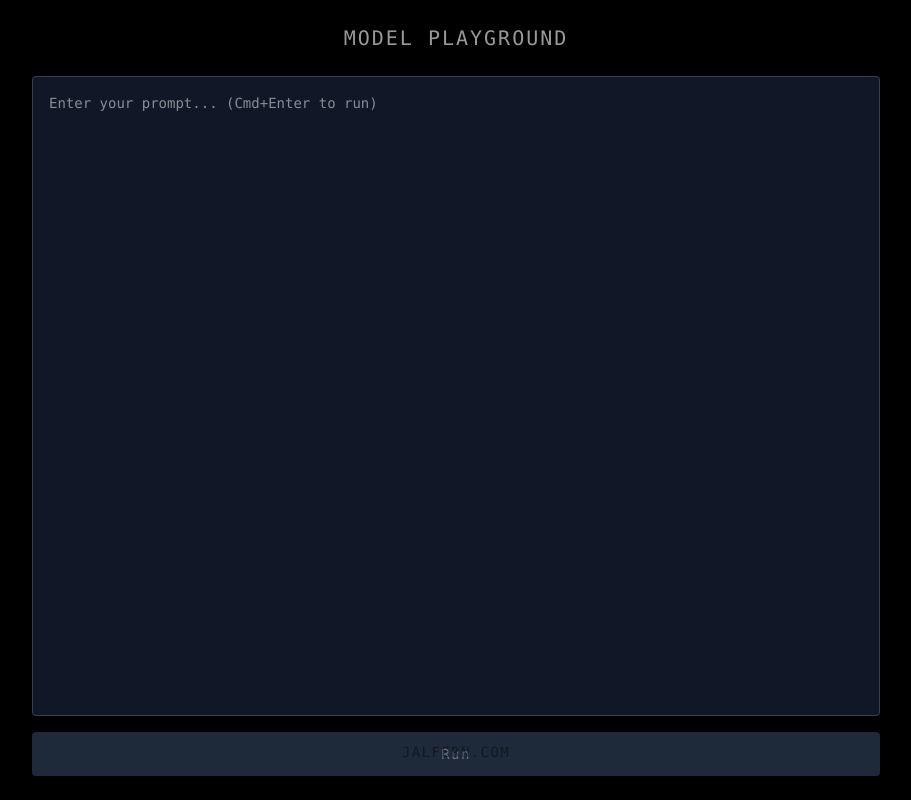
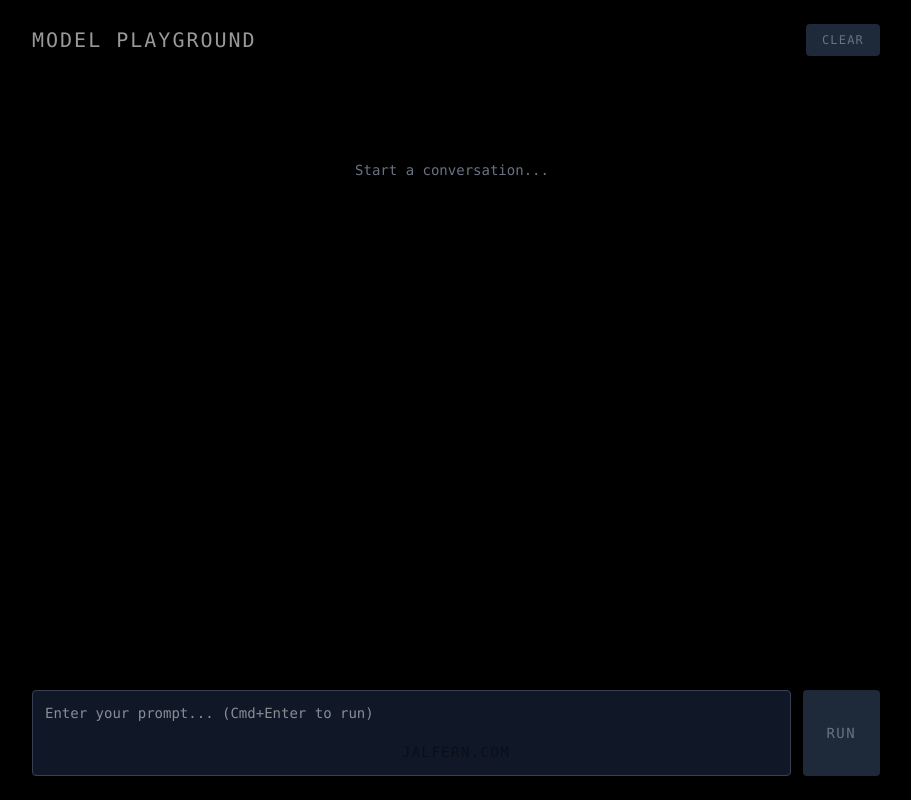
Before and after one commit to jalfern/jalfern, a React (Vite) app: page /playground in a window 1280 px wide. Shown: the whole page, without its empty margins (184-1095 px from the left). Built offline with nearby package versions, Linux system fonts and the light colour scheme.

Commit message:
feat: add conversation history with context passing for model memory

```diff
--- a/src/components/Playground.jsx
+++ b/src/components/Playground.jsx
@@ -1,33 +1,52 @@
-import { useState, useRef } from 'react'
+import { useState, useRef, useEffect } from 'react'
 
 export default function Playground() {
   const [prompt, setPrompt] = useState('')
-  const [output, setOutput] = useState('')
+  const [turns, setTurns] = useState([])
   const [loading, setLoading] = useState(false)
   const [error, setError] = useState(null)
-  const [stats, setStats] = useState(null)
+  const [context, setContext] = useState(null)
+  const [latestStats, setLatestStats] = useState(null)
 
   const textareaRef = useRef(null)
+  const outputRef = useRef(null)
+
+  useEffect(() => {
+    scrollToBottom()
+  }, [turns])
+
+  const scrollToBottom = () => {
+    if (outputRef.current) {
+      outputRef.current.scrollTop = outputRef.current.scrollHeight
+    }
+  }
 
   const run = async () => {
-    if (!prompt.trim()) return
+    if (!prompt.trim() || loading) return
 
+    const userTurn = { id: Date.now(), user: prompt, model: null, stats: null }
+    setTurns((prev) => [...prev, userTurn])
+    setPrompt('')
     setLoading(true)
     setError(null)
-    setOutput('')
-    setStats(null)
 
     const startTime = Date.now()
 
     try {
+      const requestBody = {
+        model: 'gemma4:latest',
+        prompt: prompt,
+        stream: false,
+      }
+
+      if (context) {
+        requestBody.context = context
+      }
+
       const response = await fetch('/api/ollama', {
         method: 'POST',
         headers: { 'Content-Type': 'application/json' },
-        body: JSON.stringify({
-          model: 'gemma4:latest',
-          prompt: prompt,
-          stream: false,
-        }),
+        body: JSON.stringify(requestBody),
       })
 
       if (!response.ok) {
@@ -36,23 +55,40 @@ export default function Playground() {
       }
 
       const data = await response.json()
-      setOutput(data.response || 'No response')
 
       const elapsed = Date.now() - startTime
       const tokenCount = data.prompt_eval_count + (data.eval_count || 0)
       const tokensPerSec = tokenCount > 0 ? (tokenCount / (elapsed / 1000)).toFixed(1) : 0
 
-      setStats({
+      const stats = {
         elapsedMs: elapsed,
         tokensPerSec: parseFloat(tokensPerSec),
         promptTokens: data.prompt_eval_count || 0,
         completionTokens: data.eval_count || 0,
-      })
+      }
+
+      setLatestStats(stats)
+      setContext(data.context || null)
+
+      setTurns((prev) =>
+        prev.map((t) =>
+          t.id === userTurn.id ? { ...t, model: data.response, stats } : t
+        )
+      )
     } catch (err) {
       setError(err.message)
+      setTurns((prev) => prev.filter((t) => t.id !== userTurn.id))
     } finally {
       setLoading(false)
     }
+  }
+
+  const clear = () => {
+    setTurns([])
+    setContext(null)
+    setLatestStats(null)
+    setError(null)
+    textareaRef.current?.focus()
   }
 
   const handleKeyDown = (e) => {
@@ -65,18 +101,97 @@ export default function Playground() {
   return (
     <div className="absolute inset-0 bg-black text-white flex flex-col font-mono">
       <div className="flex-1 flex flex-col p-6 max-w-4xl mx-auto w-full">
-        <h1 className="text-xl tracking-widest opacity-60 mb-6 text-center">MODEL PLAYGROUND</h1>
+        <div className="flex items-center justify-between mb-6">
+          <h1 className="text-xl tracking-widest opacity-60">MODEL PLAYGROUND</h1>
+          <button
+            onClick={clear}
+            disabled={loading || turns.length === 0}
+            className={`px-4 py-2 rounded text-xs tracking-widest transition-all ${
+              loading || turns.length === 0
+                ? 'bg-gray-800 text-gray-500 cursor-not-allowed'
+                : 'bg-gray-800 text-gray-300 hover:bg-gray-700'
+            }`}
+          >
+            CLEAR
+          </button>
+        </div>
 
-        <div className="flex-1 flex flex-col gap-4">
+        <div
+          ref={outputRef}
+          className="flex-1 overflow-y-auto mb-4 space-y-4 pr-2"
+          style={{ scrollbarWidth: 'thin', scrollbarColor: '#444 #222' }}
+        >
+          {turns.length === 0 && !loading && (
+            <div className="text-center text-gray-500 text-sm mt-20">
+              Start a conversation...
+            </div>
+          )}
+
+          {turns.map((turn) => (
+            <div key={turn.id} className="space-y-2">
+              <div className="flex justify-end">
+                <div className="bg-gray-800 px-4 py-2 rounded max-w-[85%]">
+                  <div className="text-xs text-gray-500 mb-1 text-right">YOU</div>
+                  <div className="text-sm">{turn.user}</div>
+                </div>
+              </div>
+
+              {turn.model && (
+                <div className="flex justify-start">
+                  <div className="bg-gray-900 border border-gray-700 px-4 py-2 rounded max-w-[85%]">
+                    <div className="text-xs text-gray-500 mb-1">MODEL</div>
+                    <div className="text-sm leading-relaxed whitespace-pre-wrap">
+                      {turn.model}
+                    </div>
+                    {turn.stats && (
+                      <div className="text-xs text-gray-600 mt-2 pt-2 border-t border-gray-800 flex gap-3">
+                        <span>{turn.stats.elapsedMs}ms</span>
+                        <span>{turn.stats.tokensPerSec} t/s</span>
+                        <span>{turn.stats.completionTokens} tokens</span>
+                      </div>
+                    )}
+                  </div>
+                </div>
+              )}
+            </div>
+          ))}
+
+          {loading && (
+            <div className="flex justify-start">
+              <div className="bg-gray-900 border border-gray-700 px-4 py-2 rounded max-w-[85%]">
+                <div className="text-xs text-gray-500 mb-1">MODEL</div>
+                <div className="text-sm text-gray-400">Thinking...</div>
+              </div>
+            </div>
+          )}
+        </div>
+
+        {error && (
+          <div className="mb-4 p-3 bg-red-900/20 border border-red-800 rounded text-xs text-red-300">
+            {error}
+          </div>
+        )}
+
+        {latestStats && turns.length > 0 && !loading && (
+          <div className="mb-4 p-2 bg-gray-900 border border-gray-700 rounded text-xs text-gray-500 flex gap-4">
+            <span>Latest: {latestStats.elapsedMs}ms</span>
+            <span>{latestStats.tokensPerSec} t/s</span>
+            <span>Prompt: {latestStats.promptTokens}</span>
+            <span>Context: {context ? context.length : 0} tokens</span>
+          </div>
+        )}
+
+        <div className="flex gap-3">
           <textarea
             ref={textareaRef}
             value={prompt}
             onChange={(e) => setPrompt(e.target.value)}
             onKeyDown={handleKeyDown}
             placeholder="Enter your prompt... (Cmd+Enter to run)"
-            className="flex-1 bg-gray-900 border border-gray-700 rounded p-4 text-sm resize-none focus:outline-none focus:border-gray-500"
+            disabled={loading}
+            className="flex-1 bg-gray-900 border border-gray-700 rounded p-3 text-sm resize-none focus:outline-none focus:border-gray-500 disabled:opacity-50"
+            rows={3}
           />
-
           <button
             onClick={run}
             disabled={loading || !prompt.trim()}
@@ -86,31 +201,9 @@ export default function Playground() {
                 : 'bg-white text-black hover:bg-gray-200'
             }`}
           >
-            {loading ? 'Running...' : 'Run'}
+            {loading ? '...' : 'RUN'}
           </button>
         </div>
-
-        {error && (
-          <div className="mt-4 p-4 bg-red-900/20 border border-red-800 rounded text-sm text-red-300">
-            {error}
-          </div>
-        )}
-
-        {output && (
-          <div className="mt-4 p-4 bg-gray-900 border border-gray-700 rounded">
-            <div className="text-xs text-gray-500 mb-2">RESPONSE</div>
-            <div className="text-sm leading-relaxed">{output}</div>
-          </div>
-        )}
-
-        {stats && (
-          <div className="mt-4 p-3 bg-gray-900 border border-gray-700 rounded text-xs text-gray-400 flex flex-wrap gap-4 justify-between">
-            <span>Elapsed: {stats.elapsedMs} ms</span>
-            <span>Speed: {stats.tokensPerSec} tokens/s</span>
-            <span>Prompt: {stats.promptTokens} tokens</span>
-            <span>Completion: {stats.completionTokens} tokens</span>
-          </div>
-        )}
       </div>
     </div>
   )
```
